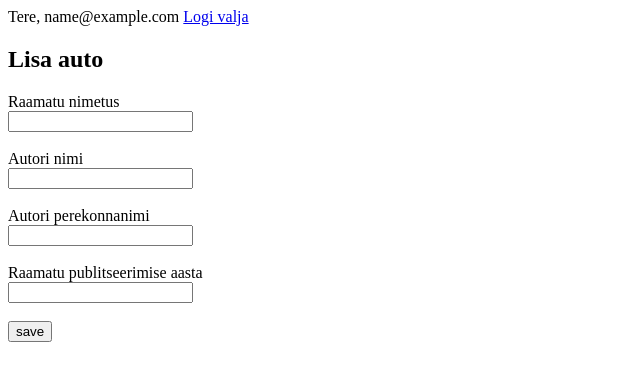
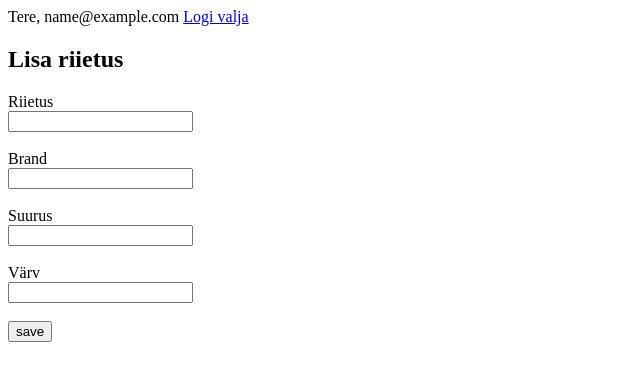
Before and after one commit to katariin/alus, a PHP site: page /3data.php in a window 1280 px wide. Shown: the top 381 px of the page, without its empty margins (0-640 px from the left). Run offline with PHP 8.4, Linux system fonts and the light colour scheme; the visitor is signed in with stand-in values (Sample User, id 1); data that the repository does not hold is empty.

Commit message:
muudatused

```diff
--- a/2function.php
+++ b/2function.php
@@ -47,12 +47,12 @@
 	}
 
 
-	function createBooks($bookname, $authorname, $authorlastname, $year){
+	function create($clothes, $brand, $size, $color){
 		// globals on muutuja koigist php failidest mis on uhendatud
 		$mysqli = new mysqli($GLOBALS["servername"], $GLOBALS["username"], $GLOBALS["password"], $GLOBALS["database"]);
 
-		$stmt = $mysqli->prepare("INSERT INTO books (id, bookname, authorname, authorlastname, year) VALUES (?,?,?,?,?)");
-		$stmt->bind_param("isssi", $_SESSION["id_from_dbname"], $bookname, $authorname, $authorlastname, $year );
+		$stmt = $mysqli->prepare("INSERT INTO fashion (id, clothes, brand, size, color) VALUES (?,?,?,?,?)");
+		$stmt->bind_param("issis", $_SESSION["id_from_dbname"], $id, $clothes, $brand, $size, $color);
 
 		$message = "";
 
--- a/3data.php
+++ b/3data.php
@@ -18,7 +18,7 @@
 
    }
 
-   $bookname = $authorname = $authorlastname = $year = $bookname_error = $authorname_error = $authorlastname_error = "";
+   $clothes = $brand = $size = $color = $clotes_error = $brand_error = $size_error = $color_error = "";
 
    //kontrollime, kas on midagi tyhi
 
@@ -26,41 +26,41 @@
 
 		echo "vajutas create nuppu!";
 
-		if ( empty($_POST["book_name"]) ) {
-			$bookname_error = "See vali on kohustuslik";
+		if ( empty($_POST["clothes"]) ) {
+			$clothes_error = "See vali on kohustuslik";
 		}else{
-			$bookname= cleanInput($_POST["book_name"]);
+			$clothes= cleanInput($_POST["clothes"]);
 		}
 
-		if ( empty($_POST["author_name"]) ) {
-			$authorname_error = "See vali on kohustuslik";
+		if ( empty($_POST["brand"]) ) {
+			$size_error = "See vali on kohustuslik";
 		}else{
-			$authorname = cleanInput($_POST["author_name"]);
+			$size = cleanInput($_POST["brand"]);
 		}
 
-		if ( empty($_POST["author_lastname"]) ) {
-			$authorlastname_error = "See vali on kohustuslik";
+		if ( empty($_POST["size"]) ) {
+			$brand_error = "See vali on kohustuslik";
 		}else{
-			$authorlastname = cleanInput($_POST["author_lastname"]);
+			$brand = cleanInput($_POST["size"]);
 		}
 
-		if ( empty($_POST["year"]) ) {
-			$year = "";
+		if ( empty($_POST["color"]) ) {
+			$color = "";
 		}else{
-			$year = cleanInput($_POST["year"]);
+			$color = cleanInput($_POST["color"]);
 		}
 
-		if($bookname_error == "" && $authorname == ""){
+		if($clothes_error == "" && $size == ""){
 
 			// functions.php failis k3ivime funktsiooni
 			//msg on message funktsioonist mis tagasi saadame
-			$msg=createBooks($bookname, $authorname, $authorlastname, $year);
+			$msg=createClothes($clothes, $brand, $size, $color);
 
 			if($msg != ""){
 				//salvestamine
 				//teen tyhjaks input value's
-				$bookname="";
-				$authorname="";
+				$clothes="";
+				$size="";
 
 				echo $msg;
 			}
@@ -84,15 +84,15 @@
   <a href= "?logout=1" >Logi valja</a>
 </p>
 
-<h2>Lisa auto</h2>
+<h2>Lisa riietus</h2>
   <form action="<?php echo htmlspecialchars($_SERVER["PHP_SELF"]);?>" method="post" >
-   <label for="bookname" >Raamatu nimetus</label><br>
-  <input id="bookname" name="book_name" type="text" value="<?=$bookname; ?>"> <?=$bookname_error; ?><br><br>
-    <label>Autori nimi</label><br>
-  <input name="author_name" type="text" value="<?=$authorname; ?>"> <?=$authorname_error; ?><br><br>
-    <label>Autori perekonnanimi</label><br>
-  <input name="author_lastname" type="text" value="<?=$authorlastname; ?>"> <?=$authorastname_error; ?><br><br>
-    <label>Raamatu publitseerimise aasta</label><br>
-  <input name="year" type="text" value="<?=$year; ?>"><br><br>
+   <label for="clothes" >Riietus</label><br>
+  <input id="clothes" name="clothes" type="text" value="<?=$clothes; ?>"> <?=$clothes_error; ?><br><br>
+    <label>Brand</label><br>
+  <input name="brand" type="text" value="<?=$brand; ?>"> <?=$brand_error; ?><br><br>
+    <label>Suurus</label><br>
+  <input name="size" type="text" value="<?=$size; ?>"> <?=$size_error; ?><br><br>
+    <label>Värv</label><br>
+  <input name="color" type="text" value="<?=$color; ?>"><br><br>
   <input type="submit" name="create" value="save">
   </form>
--- a/edit_function7t.php
+++ b/edit_function7t.php
@@ -37,7 +37,7 @@
 	   function updateClothes($id, $clothes, $brand, $size, $color){
 	   $mysqli = new mysqli($GLOBALS["servername"], $GLOBALS["server_username"], $GLOBALS["server_password"], $GLOBALS["database"]);
 	   $stmt = $mysqli->prepare("UPDATE fashion SET clothes=?, brand=?, size=?, color=? WHERE id=?");
-	   $stmt->bind_param("ssi", $clothes, $brand, $size, $color, $id);
+	   $stmt->bind_param("sssi", $clothes, $brand, $size, $color, $id);
 
 	    // kas 6nnestus salvestada
 
--- a/vlogin.php
+++ b/vlogin.php
@@ -165,6 +165,7 @@
   <h2>Create user</h2>
   <p><span style ="color:red" class ="error"> * required field </span></p>
   <form action="<?php echo htmlspecialchars($_SERVER["PHP_SELF"]);?>" method="post" >
+             <label>Eesnimi</label>
   	Eesnimi: <input name="name" type="text" placeholder="Eesnimi"><span style ="color:red" class ="error">**<?php echo $name_error; ?></span><br><br>
 	Perekonnanimi: <input name="lastname" type="text" placeholder="Perekonnanimi"><br><br>
 	E-mail: <input name="create_email" type="email" placeholder="E-post"> <span style ="color:red" class ="error">*<?php echo $create_email_error; ?> </span> <br><br>
```
